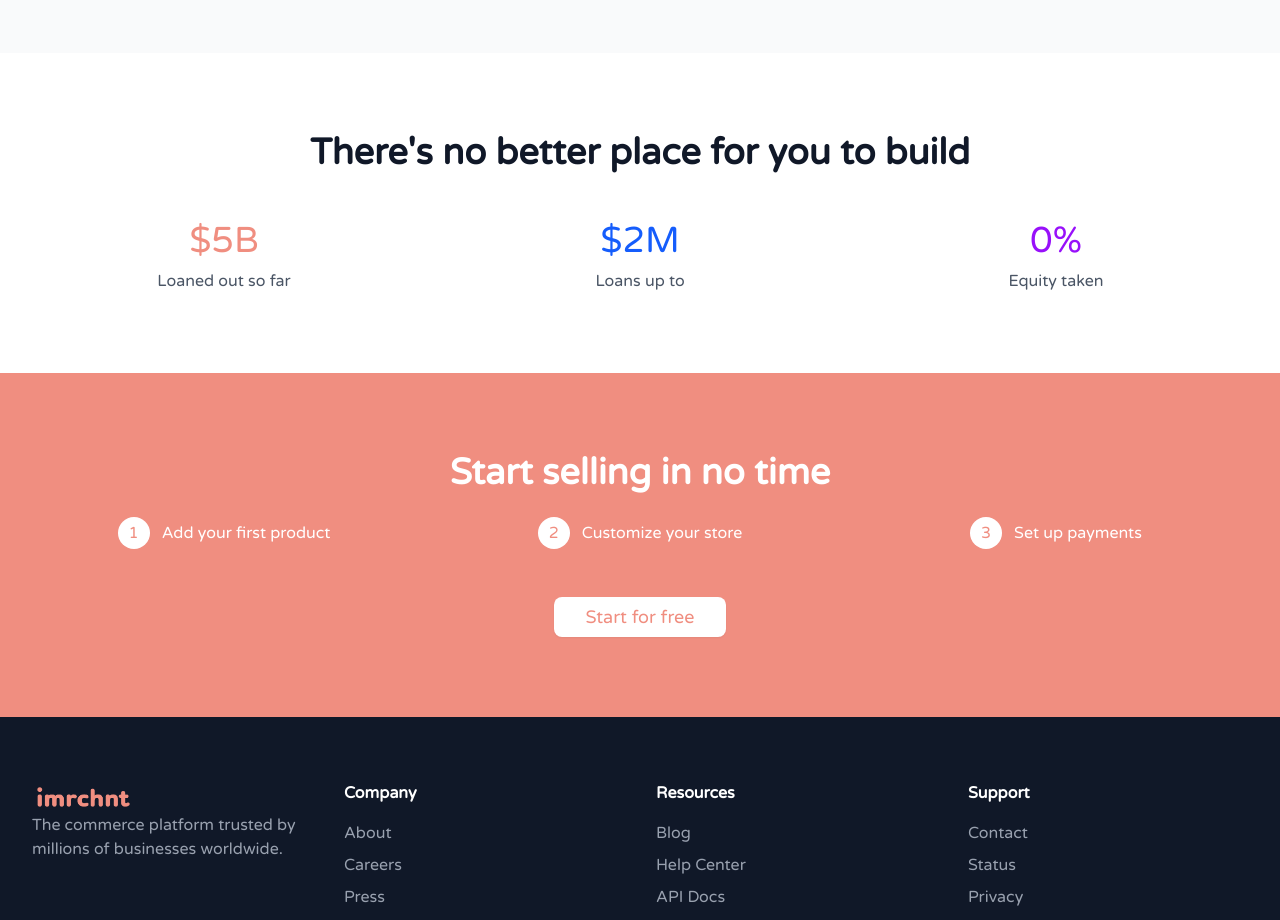
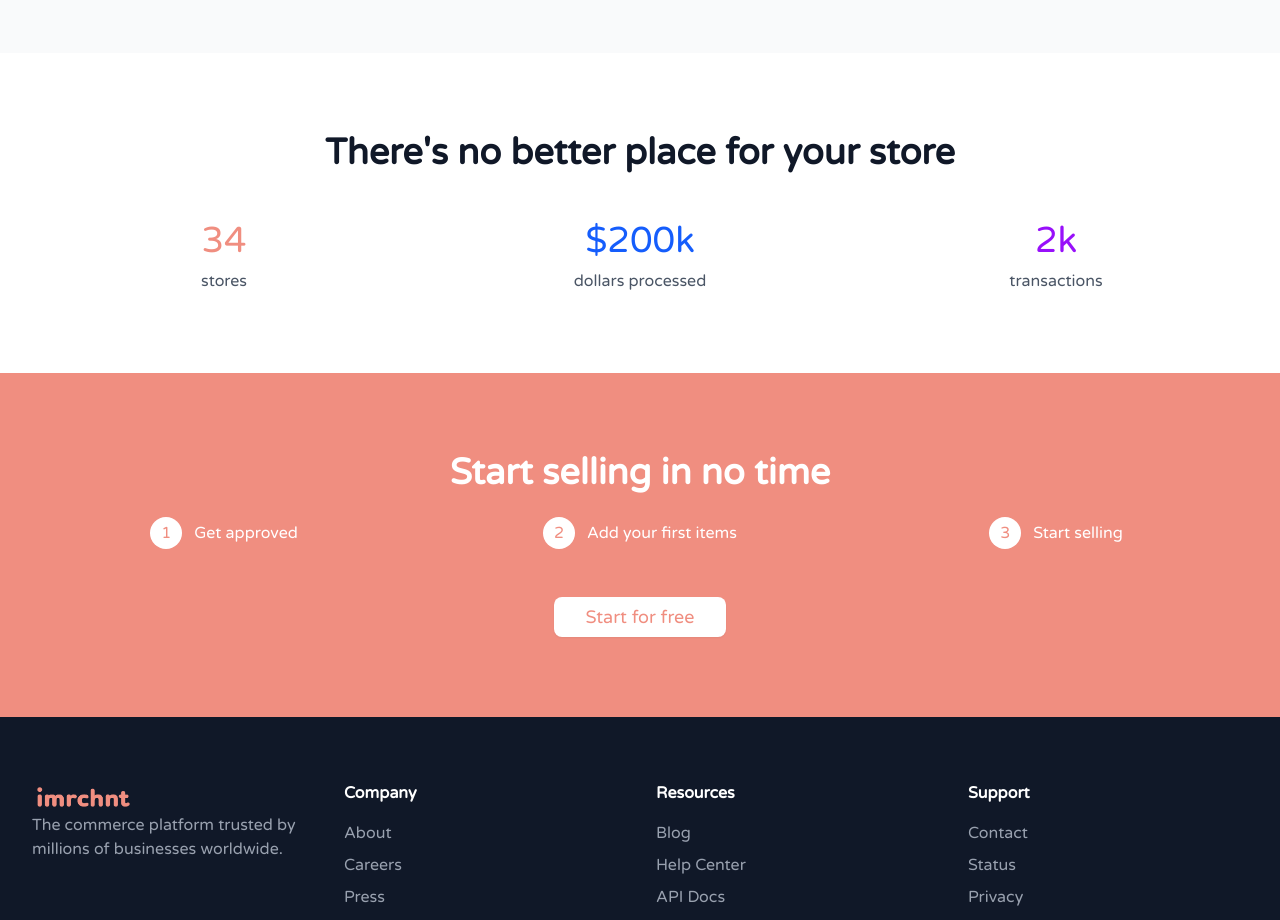
Before and after one commit to MarkHochreiter/imrchnt-website, a React (Vite) app: page / in a window 1280 px wide. Shown: the part 1940-2860 px from the top of the page. Built offline with nearby package versions, Linux system fonts and the light colour scheme.

Commit message:
Update App.jsx

```diff
--- a/src/App.jsx
+++ b/src/App.jsx
@@ -294,20 +294,20 @@ function App() {
       <section className="py-20 bg-white">
         <div className="max-w-7xl mx-auto px-4 sm:px-6 lg:px-8 text-center">
           <h2 className="text-3xl md:text-4xl font-bold text-gray-900 mb-12">
-            There's no better place for you to build
+            There's no better place for your store
           </h2>
           <div className="grid md:grid-cols-3 gap-8">
             <div>
-              <div className="text-4xl font-bold text-[#f08e80] mb-2">$5B</div>
-              <div className="text-gray-600">Loaned out so far</div>
+              <div className="text-4xl font-bold text-[#f08e80] mb-2">34</div>
+              <div className="text-gray-600">stores</div>
             </div>
             <div>
-              <div className="text-4xl font-bold text-blue-600 mb-2">$2M</div>
-              <div className="text-gray-600">Loans up to</div>
+              <div className="text-4xl font-bold text-blue-600 mb-2">$200k</div>
+              <div className="text-gray-600">dollars processed</div>
             </div>
             <div>
-              <div className="text-4xl font-bold text-purple-600 mb-2">0%</div>
-              <div className="text-gray-600">Equity taken</div>
+              <div className="text-4xl font-bold text-purple-600 mb-2">2k</div>
+              <div className="text-gray-600">transactions</div>
             </div>
           </div>
         </div>
@@ -324,19 +324,19 @@ function App() {
               <div className="bg-white text-[#f08e80] w-8 h-8 rounded-full flex items-center justify-center font-bold mr-3">
                 1
               </div>
-              <span>Add your first product</span>
+              <span>Get approved</span>
             </div>
             <div className="flex items-center justify-center">
               <div className="bg-white text-[#f08e80] w-8 h-8 rounded-full flex items-center justify-center font-bold mr-3">
                 2
               </div>
-              <span>Customize your store</span>
+              <span>Add your first items</span>
             </div>
             <div className="flex items-center justify-center">
               <div className="bg-white text-[#f08e80] w-8 h-8 rounded-full flex items-center justify-center font-bold mr-3">
                 3
               </div>
-              <span>Set up payments</span>
+              <span>Start selling</span>
             </div>
           </div>
           <Button size="lg" className="bg-white text-[#f08e80] hover:bg-gray-100 text-lg px-8 py-4">
```
